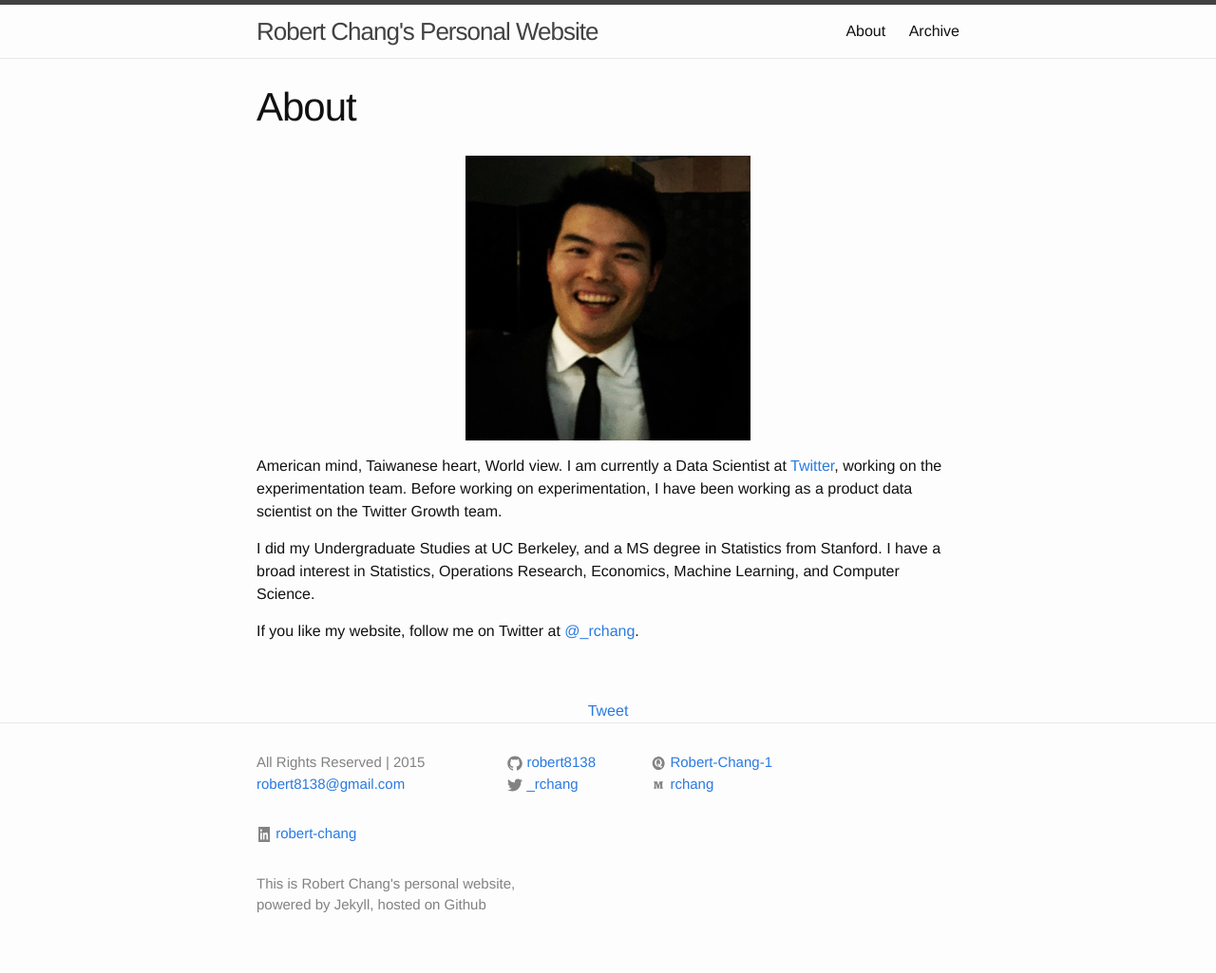
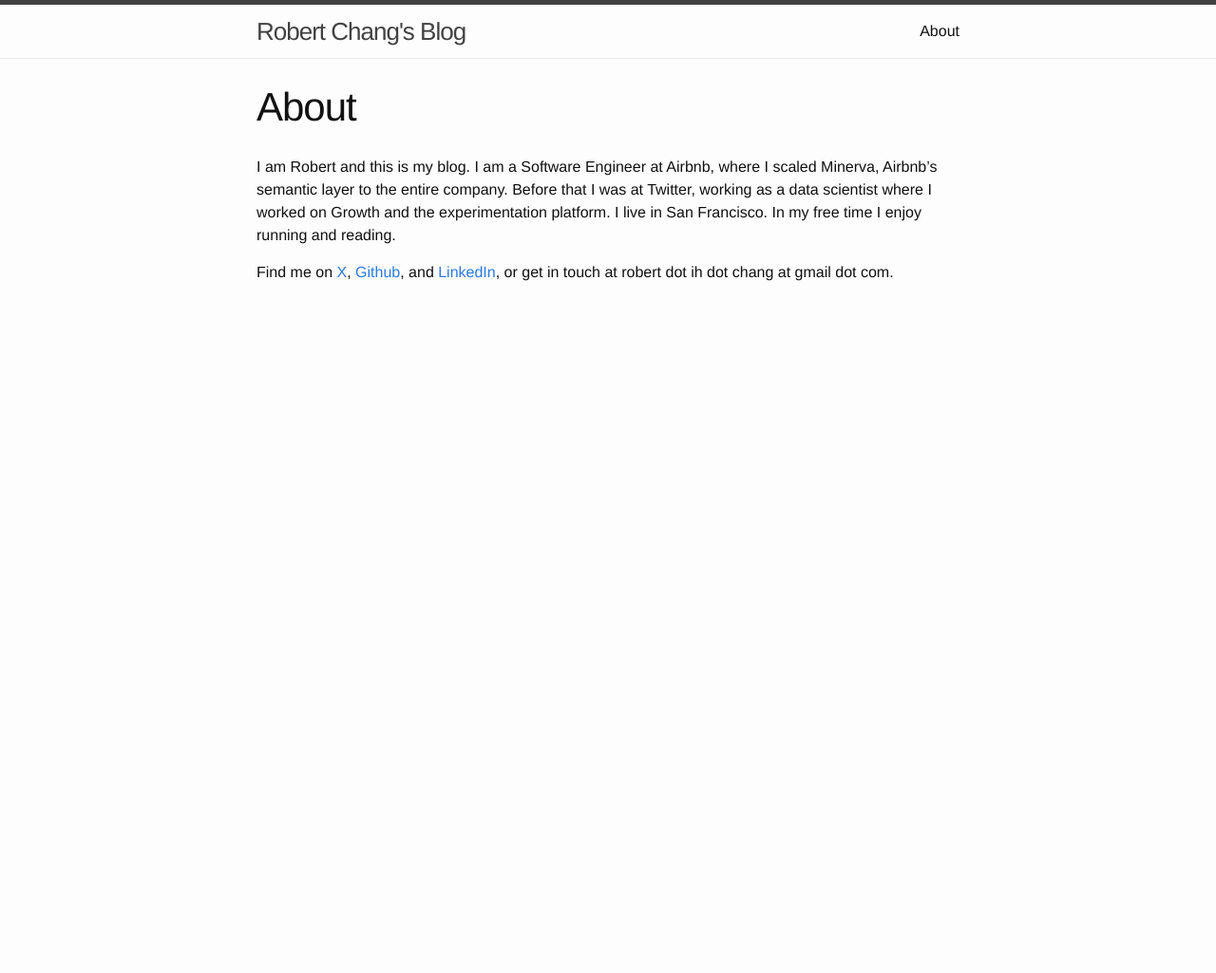
Before and after one commit to robert8138/robert8138.github.io, a Jekyll site: the page built from about.md, in a window 1280 px wide. Shown: the whole page at 95% size. Built offline with Jekyll 4.4.1, drawn with Linux system fonts in a browser that asks for light colours; comment, search, counter and statistics services are not loaded; after the commit the page ends 900 px from its top, so only the background shows below that.

Commit message:
Refresh site content and trim distracting UI elements
Rename site to "Robert Chang's Blog", rewrite the about page with a
current bio and correct LinkedIn handle, drop the avatar image, and
remove the archive page, footer, and Tweet-share pill. Hide all
existing posts and presentations (moved to _posts_archive, cleared
from _data/settings.yml) so the homepage starts clean; sections
reappear automatically once new posts/presentations are added.

Co-Authored-By: Claude Sonnet 5 <noreply@anthropic.com>

```diff
--- a/_config.yml
+++ b/_config.yml
@@ -1,15 +1,12 @@
 # Site settings
-title: Robert Chang's Personal Website
+title: Robert Chang's Blog
 email: robert8138@gmail.com
-description: > # this means to ignore newlines until "baseurl:"
-  This is Robert Chang's personal website, powered by Jekyll, hosted on Github
+description: "This is Robert Chang's personal website, powered by Jekyll, hosted on Github"
 baseurl: "" # the subpath of your site, e.g. /blog/
 url: "https://robert8138.github.io" # the base hostname & protocol for your site
 twitter_username: _rchang
 github_username: robert8138
-medium_username: rchang
-quora_username: Robert-Chang-1
-linkedin_username: robert-chang
+linkedin_username: robert-ih-chang
 
 # Build settings
 markdown: kramdown
--- a/_includes/footer.html
+++ /dev/null
@@ -1,139 +0,0 @@
-<footer class="site-footer">
-
-  <div class="wrapper">
-
-    <div class="footer-col-wrapper">
-      <div class="footer-col  footer-col-1">
-        <ul class="contact-list">
-          <li>All Rights Reserved | 2015</li>
-          <li><a href="mailto:{{ site.email }}">{{ site.email }}</a></li>
-        </ul>
-      </div>
-
-      <div class="footer-col  footer-col-2">
-        <ul class="social-media-list">
-          {% if site.github_username %}
-          <li>
-            <a href="https://github.com/{{ site.github_username }}">
-              <span class="icon  icon--github">
-                <svg viewBox="0 0 16 16">
-                  <path fill="#828282" d="M7.999,0.431c-4.285,0-7.76,3.474-7.76,7.761 c0,3.428,2.223,6.337,5.307,7.363c0.388,0.071,0.53-0.168,0.53-0.374c0-0.184-0.007-0.672-0.01-1.32 c-2.159,0.469-2.614-1.04-2.614-1.04c-0.353-0.896-0.862-1.135-0.862-1.135c-0.705-0.481,0.053-0.472,0.053-0.472 c0.779,0.055,1.189,0.8,1.189,0.8c0.692,1.186,1.816,0.843,2.258,0.645c0.071-0.502,0.271-0.843,0.493-1.037 C4.86,11.425,3.049,10.76,3.049,7.786c0-0.847,0.302-1.54,0.799-2.082C3.768,5.507,3.501,4.718,3.924,3.65 c0,0,0.652-0.209,2.134,0.796C6.677,4.273,7.34,4.187,8,4.184c0.659,0.003,1.323,0.089,1.943,0.261 c1.482-1.004,2.132-0.796,2.132-0.796c0.423,1.068,0.157,1.857,0.077,2.054c0.497,0.542,0.798,1.235,0.798,2.082 c0,2.981-1.814,3.637-3.543,3.829c0.279,0.24,0.527,0.713,0.527,1.437c0,1.037-0.01,1.874-0.01,2.129 c0,0.208,0.14,0.449,0.534,0.373c3.081-1.028,5.302-3.935,5.302-7.362C15.76,3.906,12.285,0.431,7.999,0.431z"/>
-                </svg>
-              </span>
-
-              <span class="username">{{ site.github_username }}</span>
-            </a>
-          </li>
-          {% endif %}
-
-          {% if site.twitter_username %}
-          <li>
-            <a href="https://twitter.com/{{ site.twitter_username }}">
-              <span class="icon  icon--twitter">
-                <svg viewBox="0 0 16 16">
-                  <path fill="#828282" d="M15.969,3.058c-0.586,0.26-1.217,0.436-1.878,0.515c0.675-0.405,1.194-1.045,1.438-1.809
-                  c-0.632,0.375-1.332,0.647-2.076,0.793c-0.596-0.636-1.446-1.033-2.387-1.033c-1.806,0-3.27,1.464-3.27,3.27 c0,0.256,0.029,0.506,0.085,0.745C5.163,5.404,2.753,4.102,1.14,2.124C0.859,2.607,0.698,3.168,0.698,3.767 c0,1.134,0.577,2.135,1.455,2.722C1.616,6.472,1.112,6.325,0.671,6.08c0,0.014,0,0.027,0,0.041c0,1.584,1.127,2.906,2.623,3.206 C3.02,9.402,2.731,9.442,2.433,9.442c-0.211,0-0.416-0.021-0.615-0.059c0.416,1.299,1.624,2.245,3.055,2.271 c-1.119,0.877-2.529,1.4-4.061,1.4c-0.264,0-0.524-0.015-0.78-0.046c1.447,0.928,3.166,1.469,5.013,1.469 c6.015,0,9.304-4.983,9.304-9.304c0-0.142-0.003-0.283-0.009-0.423C14.976,4.29,15.531,3.714,15.969,3.058z"/>
-                </svg>
-              </span>
-
-              <span class="username">{{ site.twitter_username }}</span>
-            </a>
-          </li>
-          {% endif %}
-        </ul>
-      </div>
-
-      <div class="footer-col  footer-col-3">
-        <ul class="social-media-list">
-          {% if site.quora_username %}
-          <li>
-            <a href="https://quora.com/{{ site.quora_username }}">
-              <span class="icon  icon--twitter">
-                  <svg version="1.0" xmlns="http://www.w3.org/2000/svg"
-                   width="100.000000pt" height="100.000000pt" viewBox="0 0 100.000000 100.000000"
-                    preserveAspectRatio="xMidYMid meet">
-                    <g transform="translate(0.000000,100.000000) scale(0.100000,-0.100000)"
-                    fill="#000000" stroke="none">
-                    <path d="M430 924 c-209 -45 -354 -270 -319 -494 23 -148 114 -275 239 -334
-                    59 -28 74 -31 165 -31 91 0 105 3 160 30 285 144 325 556 73 756 -90 71 -206
-                    98 -318 73z m160 -165 c95 -43 140 -117 140 -231 0 -63 -4 -80 -30 -125 -17
-                    -29 -35 -53 -40 -53 -22 0 -9 -41 16 -52 23 -11 29 -10 44 10 34 42 58 21 36
-                    -31 -31 -75 -112 -91 -169 -33 -30 30 -41 34 -99 38 -85 5 -150 43 -193 112
-                    -37 60 -47 168 -22 229 56 132 195 192 317 136z"/>
-                    <path d="M443 715 c-53 -23 -68 -64 -68 -185 0 -118 14 -159 65 -185 28 -15
-                    90 -21 90 -9 0 22 -40 66 -72 79 -45 17 -47 27 -13 43 49 22 95 13 142 -30
-                    l21 -20 8 47 c10 68 0 175 -20 213 -17 33 -66 62 -103 62 -10 -1 -32 -7 -50
-                    -15z"/>
-                    </g>
-                    </svg>
-              </span>
-
-              <span class="username">{{ site.quora_username }}</span>
-            </a>
-          </li>
-          {% endif %}
-
-          {% if site.medium_username %}
-          <li>
-            <a href="https://medium.com/@{{ site.medium_username }}">
-              <span class="icon  icon--twitter">
-                  <svg version="1.0" xmlns="http://www.w3.org/2000/svg"
-                   width="100.000000pt" height="100.000000pt" viewBox="0 0 100.000000 100.000000"
-                    preserveAspectRatio="xMidYMid meet">
-                    <g transform="translate(0.000000,100.000000) scale(0.100000,-0.100000)"
-                    fill="#000000" stroke="none">
-                    <path d="M200 705 c0 -24 5 -35 14 -35 8 0 18 -4 21 -10 8 -13 8 -307 0 -320
-                    -3 -6 -13 -10 -21 -10 -9 0 -14 -11 -14 -35 l0 -35 90 0 90 0 0 34 c0 27 -4
-                    35 -20 38 -19 3 -20 11 -23 145 -1 78 1 139 4 135 4 -4 26 -77 49 -162 22 -85
-                    43 -163 46 -173 5 -14 14 -17 47 -15 l41 3 48 175 c26 96 50 180 52 185 3 6 5
-                    -58 5 -142 1 -150 1 -152 -21 -155 -18 -2 -23 -10 -23 -33 l0 -30 108 -3 107
-                    -3 0 36 c0 24 -5 35 -14 35 -8 0 -18 4 -21 10 -3 5 -6 77 -6 160 0 83 3 155 6
-                    160 3 6 13 10 21 10 9 0 14 11 14 35 l0 36 -112 -3 -113 -3 -35 -127 c-19 -71
-                    -37 -128 -40 -128 -3 0 -21 57 -40 128 l-35 127 -112 3 -113 3 0 -36z"/>
-                    </g>
-                    </svg>
-              </span>
-
-              <span class="username">{{ site.medium_username }}</span>
-            </a>
-          </li>
-          {% endif %}
-        </ul>
-      </div>
-
-      <div class="footer-col  footer-col-4">
-        <ul class="social-media-list">
-          {% if site.linkedin_username %}
-          <li>
-            <a href="https://www.linkedin.com/pub/{{ site.linkedin_username }}/20/b17/877">
-              <span class="icon  icon--twitter">
-                  <svg version="1.0" xmlns="http://www.w3.org/2000/svg"
-                   width="100.000000pt" height="100.000000pt" viewBox="0 0 100.000000 100.000000"
-                    preserveAspectRatio="xMidYMid meet">
-                    <g transform="translate(0.000000,100.000000) scale(0.100000,-0.100000)"
-                    fill="#000000" stroke="none">
-                    <path d="M130 500 l0 -500 375 0 375 0 0 500 0 500 -375 0 -375 0 0 -500z
-                    m213 322 c26 -28 31 -75 13 -109 -20 -39 -49 -47 -81 -21 -20 15 -25 28 -25
-                    64 0 70 54 109 93 66z m355 -219 c45 -28 55 -74 60 -265 l4 -178 -56 0 -56 0
-                    0 143 c0 94 -5 150 -13 167 -17 33 -57 38 -83 9 -17 -18 -19 -39 -22 -170 l-4
-                    -149 -49 0 -49 0 0 225 0 225 50 0 c48 0 50 -1 50 -27 l0 -27 16 23 c34 48 98
-                    58 152 24z m-338 -218 l0 -225 -55 0 -55 0 0 225 0 225 55 0 55 0 0 -225z"/>
-                    </g>
-                    </svg>
-              </span>
-
-              <span class="username">{{ site.linkedin_username }}</span>
-            </a>
-          </li>
-          {% endif %}
-        </ul>
-      </div>
-
-      <div class="footer-col  footer-col-3">
-        <p class="text">{{ site.description }}</p>
-      </div>
-    </div>
-
-  </div>
-
-</footer>
--- a/_includes/sharing.html
+++ /dev/null
@@ -1,9 +0,0 @@
-<div class="container">
-    <div class="row">
-        <div class="col-md-12" align="center">
-        <!-- Twitter -->
-        <a href="https://twitter.com/share" class="twitter-share-button" data-via="_rchang">Tweet</a>
-        <script>!function(d,s,id){var js,fjs=d.getElementsByTagName(s)[0],p=/^http:/.test(d.location)?'http':'https';if(!d.getElementById(id)){js=d.createElement(s);js.id=id;js.src=p+'://platform.twitter.com/widgets.js';fjs.parentNode.insertBefore(js,fjs);}}(document, 'script', 'twitter-wjs');</script>
-        </div>
-    </div>
-</div>
--- a/_layouts/default.html
+++ b/_layouts/default.html
@@ -11,9 +11,7 @@
         {{ content }}
       </div>
     </div>
-    {% include sharing.html %}
     {% include comments.html %}
-    {% include footer.html %}
 
   </body>
 
--- a/about.md
+++ b/about.md
@@ -4,12 +4,6 @@ title: About
 permalink: /about/
 ---
 
-<p align="center">
-  <img src="/images/rchang_avatar_small.png">
-</p>
+I am Robert and this is my blog. I am a Software Engineer at Airbnb, where I scaled Minerva, Airbnb's semantic layer to the entire company. Before that I was at Twitter, working as a data scientist where I worked on Growth and the experimentation platform. I live in San Francisco. In my free time I enjoy running and reading.
 
-American mind, Taiwanese heart, World view. I am currently a Data Scientist at [Twitter](http://twitter.com), working on the experimentation team. Before working on experimentation, I have been working as a product data scientist on the Twitter Growth team.
-
-I did my Undergraduate Studies at UC Berkeley, and a MS degree in Statistics from Stanford. I have a broad interest in Statistics, Operations Research, Economics, Machine Learning, and Computer Science.
-
-If you like my website, follow me on Twitter at [@_rchang](https://twitter.com/_rchang).
+Find me on [X](https://twitter.com/{{ site.twitter_username }}), [Github](https://github.com/{{ site.github_username }}), and [LinkedIn](https://www.linkedin.com/in/{{ site.linkedin_username }}), or get in touch at robert dot ih dot chang at gmail dot com.
--- a/index.html
+++ b/index.html
@@ -4,6 +4,7 @@ layout: default
 
 <div class="home">
 
+  {% if site.posts.size > 0 %}
   <h1 class="page-heading">Posts</h1>
 
   <ul class="post-list">
@@ -18,7 +19,9 @@ layout: default
       </li>
     {% endfor %}
   </ul>
+  {% endif %}
 
+  {% if site.data.settings.presentations.size > 0 %}
   <h1 class="page-heading">Presentations</h1>
 
   <ul class="post-list">
@@ -31,4 +34,5 @@ layout: default
       </li>
       {% endfor %}
   </ul>
+  {% endif %}
 </div>
```
Also changed, not shown: _data/settings.yml (+1 -7 lines), archive.html (deleted, +0 -36 lines), _posts_archive/2015-07-24-notes-on-jekyll-github.markdown (renamed from _posts/2015-07-24-notes-on-jekyll-github.markdown), _posts_archive/2015-07-25-edx-scalable-machine-learning-week-3.markdown (renamed from _posts/2015-07-25-edx-scalable-machine-learning-week-3.markdown), _posts_archive/2015-08-02-edx-scalable-machine-learning-week-4.markdown (renamed from _posts/2015-08-02-edx-scalable-machine-learning-week-4.markdown), _posts_archive/2015-08-08-edx-scalable-machine-learning-week-5.markdown (renamed from _posts/2015-08-08-edx-scalable-machine-learning-week-5.markdown), _posts_archive/2015-08-15-coursera-finanical-math-timeseries.markdown (renamed from _posts/2015-08-15-coursera-finanical-math-timeseries.markdown), _posts_archive/2015-08-15-edx-intro-to-big-data-with-spark-week-3.markdown (renamed from _posts/2015-08-15-edx-intro-to-big-data-with-spark-week-3.markdown), _posts_archive/2015-08-22-edx-intro-to-big-data-with-spark-week-4.markdown (renamed from _posts/2015-08-22-edx-intro-to-big-data-with-spark-week-4.markdown), _posts_archive/2015-08-30-Edx-Berkeley-Big-Data-X-series-notes.markdown (renamed from _posts/2015-08-30-Edx-Berkeley-Big-Data-X-series-notes.markdown).
